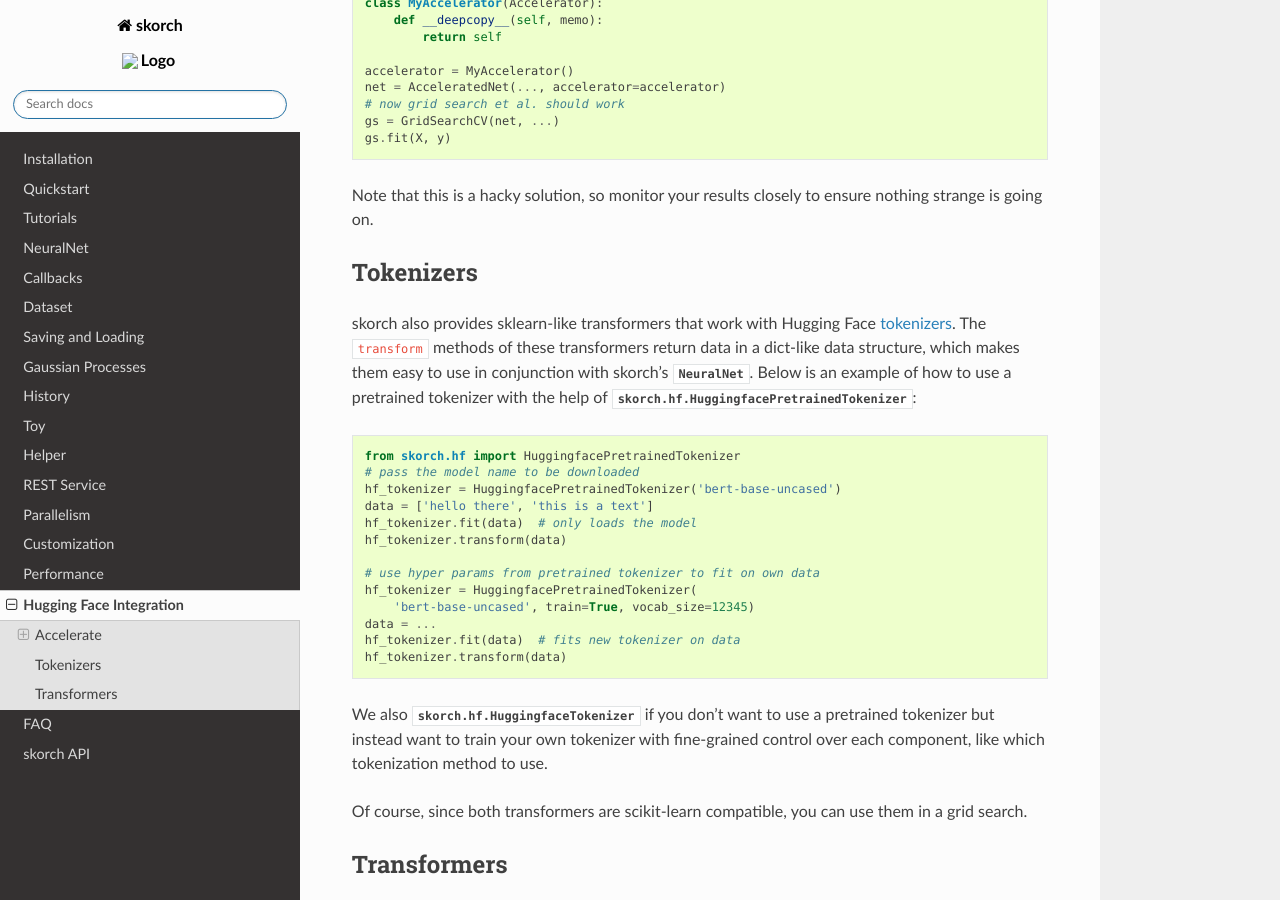
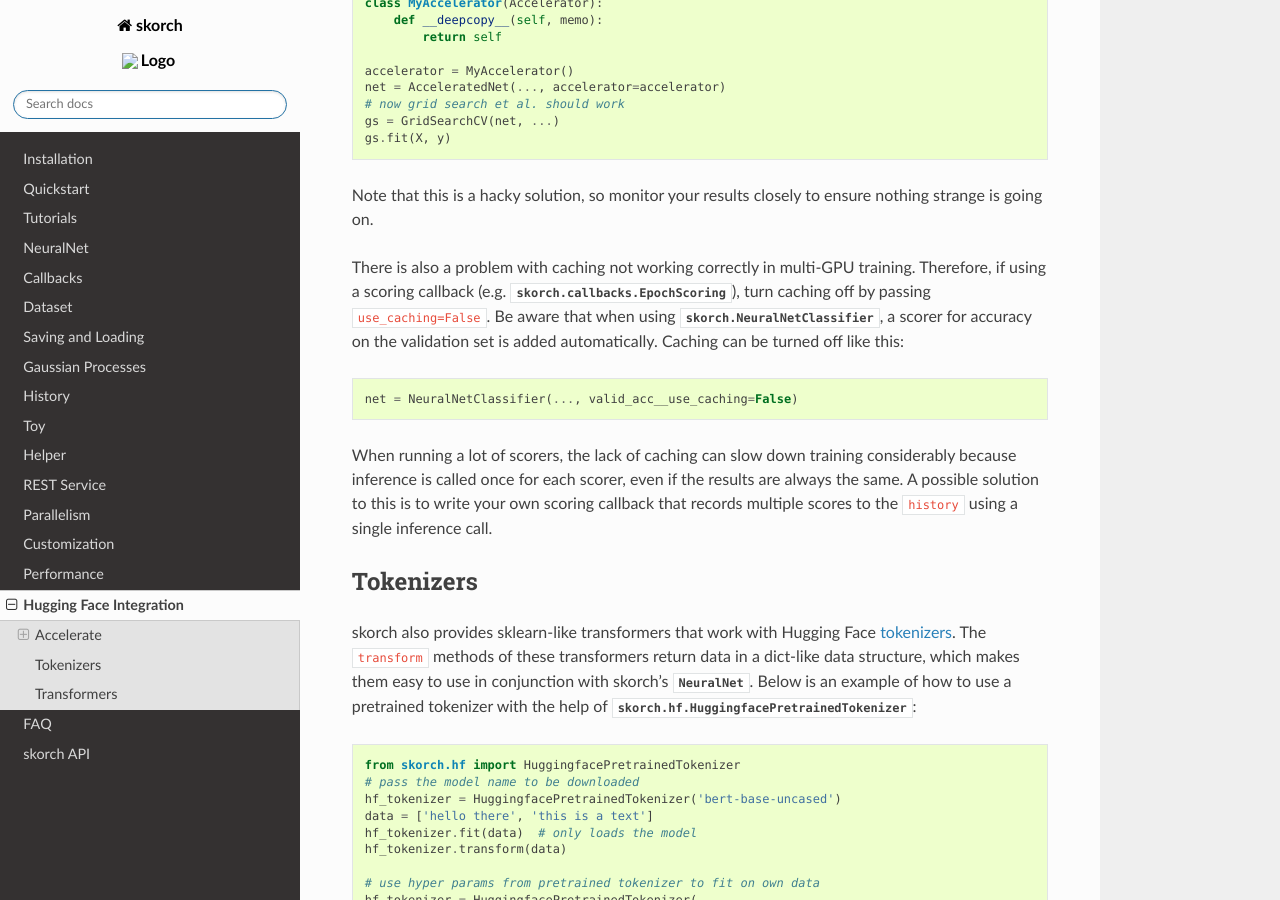
Before and after one commit to skorch-dev/skorch, a Sphinx documentation site: the page built from docs/user/huggingface.rst, in a window 1280 px wide and 900 px high, scrolled down 1721 px. Built offline with Sphinx 7.4.7 and the Read the Docs theme 2.0.0, drawn with Linux system fonts in a browser that asks for light colours.

Commit message:
Also document turning off caching with multi GPU

```diff
--- a/docs/user/huggingface.rst
+++ b/docs/user/huggingface.rst
@@ -101,6 +101,23 @@ instance from being copied (or, to be precise, deep-copied):
 Note that this is a hacky solution, so monitor your results closely to ensure
 nothing strange is going on.
 
+There is also a problem with caching not working correctly in multi-GPU
+training. Therefore, if using a scoring callback (e.g.
+:class:`skorch.callbacks.EpochScoring`), turn caching off by passing
+``use_caching=False``. Be aware that when using
+:class:`skorch.NeuralNetClassifier`, a scorer for accuracy on the validation set
+is added automatically. Caching can be turned off like this:
+
+.. code:: python
+
+    net = NeuralNetClassifier(..., valid_acc__use_caching=False)
+
+When running a lot of scorers, the lack of caching can slow down training
+considerably because inference is called once for each scorer, even if the
+results are always the same. A possible solution to this is to write your own
+scoring callback that records multiple scores to the ``history`` using a single
+inference call.
+
 Tokenizers
 ----------
 
```
